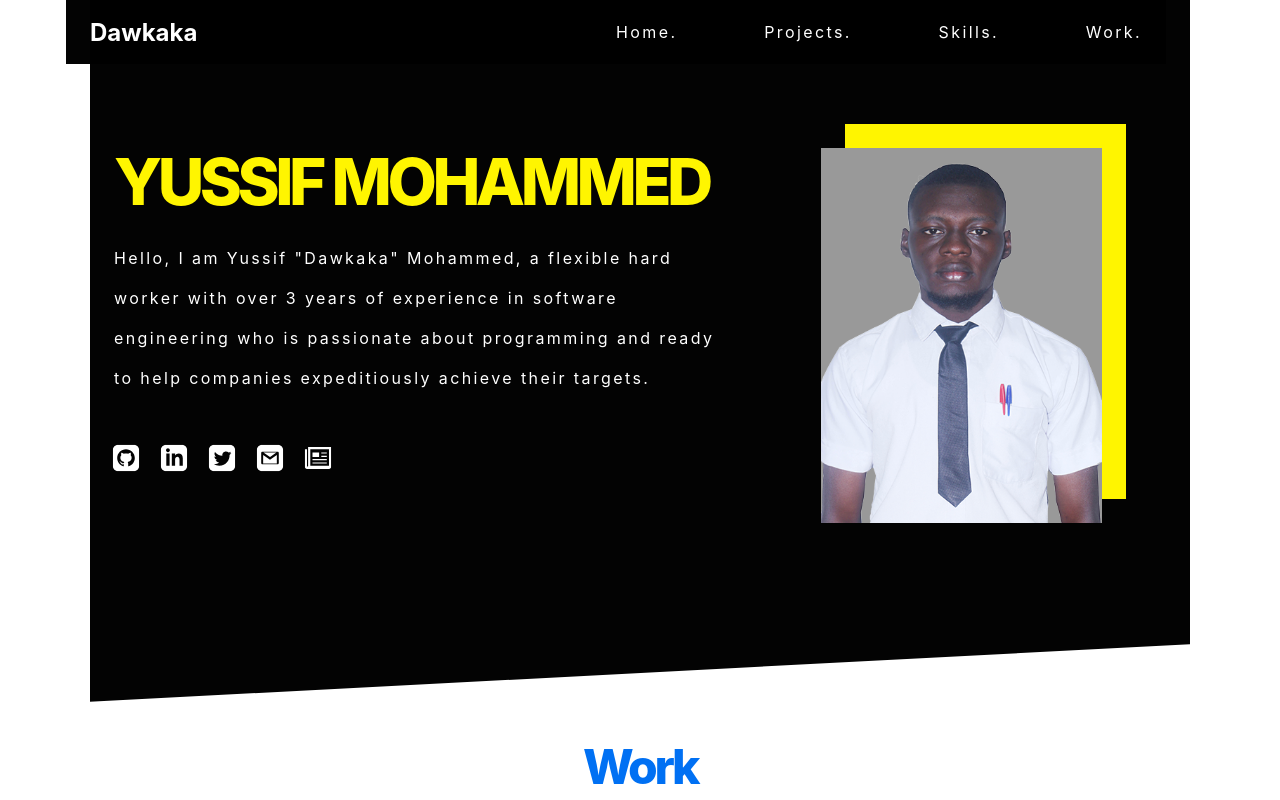
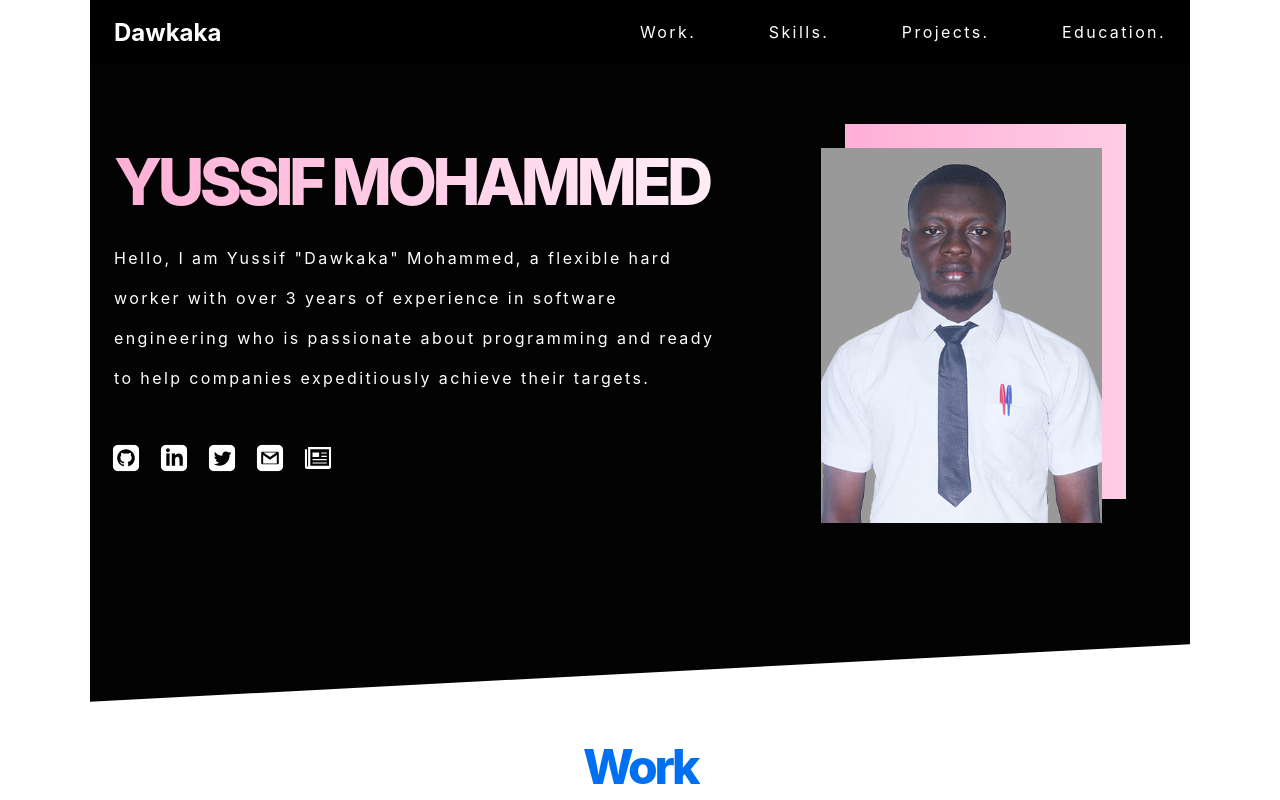
Before and after one commit to dawkaka/portfolio-site, a Next.js app: page / in a window 1280 px wide. Shown: the top 800 px of the page. Built offline with nearby package versions, Linux system fonts and the light colour scheme.

Commit message:
sauran humburger menu

```diff
--- a/components/education.tsx
+++ b/components/education.tsx
@@ -9,7 +9,7 @@ const Education: FunctionComponent = () => {
   return (
 
     <div className={styles.heroMain}>
-    <section className={styles.eduSect}>
+    <section className={styles.eduSect} id="education">
     <div className={styles.headerCenter}>
     <h1 className={styles.headerBig}>Education</h1>
     </div>
--- a/components/navbar.tsx
+++ b/components/navbar.tsx
@@ -1,7 +1,23 @@
-import {FunctionComponent} from 'react'
+import {FunctionComponent, CSSProperties} from 'react'
 
 
 import styles from '../styles/Home.module.css'
+
+const NavItem: FunctionComponent<{title: string; styleColor: string}> = ({title, styleColor}) => {
+  const handleClick = () => {
+    const sec = document.getElementById(title.toLowerCase())
+    if(!sec) return
+    sec.scrollIntoView()
+  }
+  return (
+     <li onClick={handleClick}
+     className={`${styles.navLink} ${styles.textNormal}`}
+     style={{'--styleColor': styleColor} as CSSProperties}
+     >
+     {title}.
+     </li>
+  )
+}
 
 const NavBar: FunctionComponent = () => {
 
@@ -13,10 +29,10 @@ const NavBar: FunctionComponent = () => {
      <h1 className={styles.logo}>Dawkaka</h1>
      </div>
      <ul className={styles.navLinksContainer}>
-     <li className={`${styles.navLink} ${styles.textNormal}`}>Home.</li>
-     <li className={`${styles.navLink} ${styles.textNormal}`}>Projects.</li>
-     <li className={`${styles.navLink} ${styles.textNormal}`}>Skills.</li>
-     <li className={`${styles.navLink} ${styles.textNormal}`}>Work.</li>
+     <NavItem title="Work" styleColor ="var(--success)" />
+     <NavItem title="Skills" styleColor ="white" />
+     <NavItem title="Projects" styleColor ="var(--pink)" />
+     <NavItem title="Education" styleColor ="var(--yellow)" />
      </ul>
      </nav>
      </header>
--- a/components/work.tsx
+++ b/components/work.tsx
@@ -1,13 +1,17 @@
-import {FunctionComponent} from 'react'
+import {FunctionComponent, useEffect} from 'react'
 
 import styles from '../styles/Home.module.css'
 
 const Work: FunctionComponent = () => {
 
+  useEffect(()=> {
+
+
+  },[])
+
   return (
-
+    <div className={styles.heroMain}>
      <section id="work" className={`${styles.skewSection} ${styles.workSect}`}>
-     <div className={styles.heroMain}>
      <div>
      <div className={styles.headerCenter}>
      <h1 className={styles.headerBig}>Work</h1>
@@ -68,8 +72,8 @@ const Work: FunctionComponent = () => {
      </div>
 
      </div>
+     </section>
      </div>
-     </section>
   )
 }
 
--- /dev/null
+++ b/lib/observer.ts
@@ -0,0 +1,61 @@
+
+import styles from '../styles/Home.module.css'
+
+
+export default function createObserver(){
+
+  function headerIntersection(entries: IntersectionObserverEntry[], observer) {
+    entries.forEach((entry) => {
+        if (entry.isIntersecting) {
+          entry.target.classList.add(`${styles.fadeIn}`)
+        }
+    });
+  }
+
+  function  slideIntersectionRight(entries: IntersectionObserverEntry[], observer){
+    entries.forEach((entry) => {
+        if (entry.isIntersecting) {
+            entry.target.classList.add(`${styles.slideRight}`)
+        }
+    });
+  }
+
+  function  slideIntersectionLeft(entries: IntersectionObserverEntry[], observer){
+    entries.forEach((entry) => {
+        if (entry.isIntersecting) {
+            entry.target.classList.add(`${styles.slideLeft}`)
+        }
+    });
+  }
+
+    let options = {
+      // root: document.querySelector('#scrollArea'),
+      // rootMargin: '0px',
+      //threshold: 0.1
+    }
+
+    let observer = new IntersectionObserver(headerIntersection, options);
+    let slideLObserver = new IntersectionObserver(slideIntersectionLeft,options)
+    let slideRObserver = new IntersectionObserver(slideIntersectionRight,options)
+    let targets = document.querySelectorAll(`.${styles.headerBig}`);
+    let leftTargets = document.querySelectorAll(`.${styles.workResp}`)
+    let rightTargets = document.querySelectorAll(`.${styles.workInfo}`)
+
+    if(targets){
+        addObserver(targets, observer)
+    }
+
+    if(leftTargets) {
+      addObserver(leftTargets, slideLObserver)
+    }
+
+    if(rightTargets) {
+        addObserver(rightTargets, slideRObserver)
+    }
+}
+
+function addObserver(targets: NodeListOf<Element>,observer: IntersectionObserver) {
+  for(let elem of Array.from(targets)) {
+    observer.observe(elem);
+  }
+}
--- a/pages/index.tsx
+++ b/pages/index.tsx
@@ -1,14 +1,23 @@
 import type { NextPage } from 'next'
 import Image from 'next/image'
+
+import {useEffect} from 'react'
 
 import Layout from '../components/layout'
 import Work from '../components/work'
 import Skills from '../components/skill'
 import Projects from '../components/projects'
 import Education from '../components/education'
+import createObserver from '../lib/observer'
 import styles from '../styles/Home.module.css'
 
 const Home: NextPage = () => {
+
+ useEffect(()=> {
+   createObserver()
+ })
+
+
   return (
     <Layout>
       <main className={styles.main}>
@@ -16,7 +25,7 @@ const Home: NextPage = () => {
       <section className={styles.sectPrimary}>
       <div className={styles.heroContentContainer}>
        <div className={styles.heroContent}>
-        <h1 className={styles.headerHuge}>YUSSIF MOHAMMED</h1>
+        <h1 className={`${styles.headerHuge} hello`}>YUSSIF MOHAMMED</h1>
         <p className={`${styles.text80} ${styles.textNormal}`}>
          Hello, I am Yussif "Dawkaka" Mohammed, a flexible hard worker with over 3 years of experience in software engineering who is passionate
          about programming and ready to help companies expeditiously achieve their targets.
@@ -61,7 +70,7 @@ const Home: NextPage = () => {
 
       <div className = {styles.heroImageConatiner}>
         <div className={styles.imageContainer}>
-        <img className={styles.myImage} src={"/mo-yussif.png"} />
+        <img className={`${styles.myImage} ${styles.popLeft}`} src={"/mo-yussif.png"} />
         </div>
       </div>
 
--- a/styles/Home.module.css
+++ b/styles/Home.module.css
@@ -43,8 +43,35 @@
 }
 
 .navLink {
-  cursor: pointer
+  cursor: pointer;
+  position: relative;
+  overflow-x: hidden;
 }
+
+.navLink:hover {
+  color: var(--styleColor)
+}
+.navLink:hover::after {
+  transform: translateX(0);
+}
+
+.navLink::after {
+  content: '';
+  position: absolute;
+  height: 3px;
+  width: 100%;
+  background-color: var(--styleColor);
+  left: 0;
+  bottom: 0;
+  border-top-left-radius: 2px;
+  border-bottom-left-radius: 2px;
+  border-bottom-right-radius: 2px;
+  border-top-right-radius: 2px;
+  transform: translateX(-100%);
+  will-change: transform;
+  transition: transform .1s linear
+}
+
 
 .sectPrimary {
   display:flex;
@@ -87,7 +114,7 @@
    line-height: 1;
    background-size: 10000px;
    background-position: -10000px;
-   animation: headerbackground 20s linear infinite alternate;
+   animation: headerbackground 20s linear infinite;
 
 }
 
@@ -97,7 +124,6 @@
   letter-spacing: -.07em;
   font-weight: 800;
   line-height: 1;
-
 }
 
 
@@ -109,6 +135,37 @@
   to {
     background-position: 0px;
   }
+}
+
+
+.fadeIn {
+  animation: fadeIn .5s ease-out;
+}
+
+@keyframes fadeIn {
+  from {
+    transform: translateY(70px);
+    opacity: 0
+
+   }
+  to {
+    transform: translateY(0);
+    opacity: 1;
+   }
+}
+
+.popLeft {
+  animation: popLeft .5s;
+  animation-timing-function: ease-out;
+}
+
+@keyframes popLeft {
+  from {
+      transform: translateX(100%);
+    }
+  to {
+    transform: translateX(0);
+   }
 }
 
 .heroContentContainer{
@@ -195,7 +252,7 @@
   background-image: var(--gradientAnimated);
   background-size: 10000px;
   background-position: -10000px;
-  animation: headerbackground 20s linear infinite alternate;
+  animation: headerbackground 20s linear infinite;
 }
 
 .myImage {
@@ -293,6 +350,34 @@
   margin-bottom: var(--gap-half)
 }
 
+.slideLeft {
+  animation: slideRight .5s ease-out;
+}
+.slideRight {
+  animation: slideLeft .5s ease-out
+}
+
+@keyframes slideLeft {
+  from {
+     opacity: 0;
+     transform: translateX(100%);
+   }
+  to {
+    opacity: 1;
+    transform: translateX(0);
+   }
+}
+@keyframes slideRight {
+  from {
+     opacity: 0;
+     transform: translateX(-100%);
+   }
+  to {
+    opacity: 1;
+    transform: translateX(0);
+   }
+}
+
 @media only screen and (max-width: 550px) {
    .line::after {
     position: absolute;
@@ -314,13 +399,14 @@
 
   .workInfo {
      text-align: center;
-     padding-right: 0
+     padding-right: 0;
   }
 
   .workResp {
      text-align: center;
      border-left: none;
      padding-left: 0;
+     padding-block: 0;
      max-width: 100%;
   }
 
@@ -331,7 +417,8 @@
   .respContainer {
     max-width: 100%;
     text-align: left;
-    padding-inline: var(--gap)
+    padding-inline: var(--gap);
+    margin-bottom: var(--gap);
   }
 
  }
@@ -363,8 +450,9 @@
 .skillsImages{
   position: relative;
   margin-top: var(--gap);
+  margin-inline: auto;
   height: 200px;
-  width: 100%;
+  max-width: min(100%, 500px);
   overflow: hidden;
 }
 .skillImage {
@@ -409,6 +497,12 @@
   height: 30px;
 }
 
+@media only screen and (max-width: 300px) {
+  .skillsList {
+    margin-bottom: 70px !important
+  }
+}
+
 .skill {
 position: relative;
 font-size: 1.2rem;
@@ -420,7 +514,7 @@ animation: fade2 24s linear infinite;
   position: absolute;
   opacity: 0;
   left: 0;
-  background-image: linear-gradient(90deg, var(--yellow), red);
+  background-image: linear-gradient(90deg, var(--pink), var(--yellow));
   -webkit-background-clip: text;
   -moz-background-clip: text;
   background-clip: text;
@@ -555,7 +649,6 @@ animation: fade2 24s linear infinite;
 }
 
 .projectItem {
-  background-color: var(--styleColor);
   width: 40%;
   border-radius: 15px;
   padding-top: 150px;
--- a/styles/globals.css
+++ b/styles/globals.css
@@ -53,7 +53,7 @@
    --gap-quarter: var(--space-gap-quarter);
    --gap-double: var(--space-large);
    --space-negative: -4px;
-   --gradientAnimated: linear-gradient(90deg,var(--success),var(--pink),var(--pink),var(--yellow),var(--yellow),var(--success))
+   --gradientAnimated: linear-gradient(90deg,var(--success),var(--yellow),var(--pink),white,var(--success))
  }
 
 
@@ -79,6 +79,7 @@ a {
   appearance: none;
   margin: 0;
   padding: 0;
+  scroll-behavior: smooth;
 }
 
 
```
